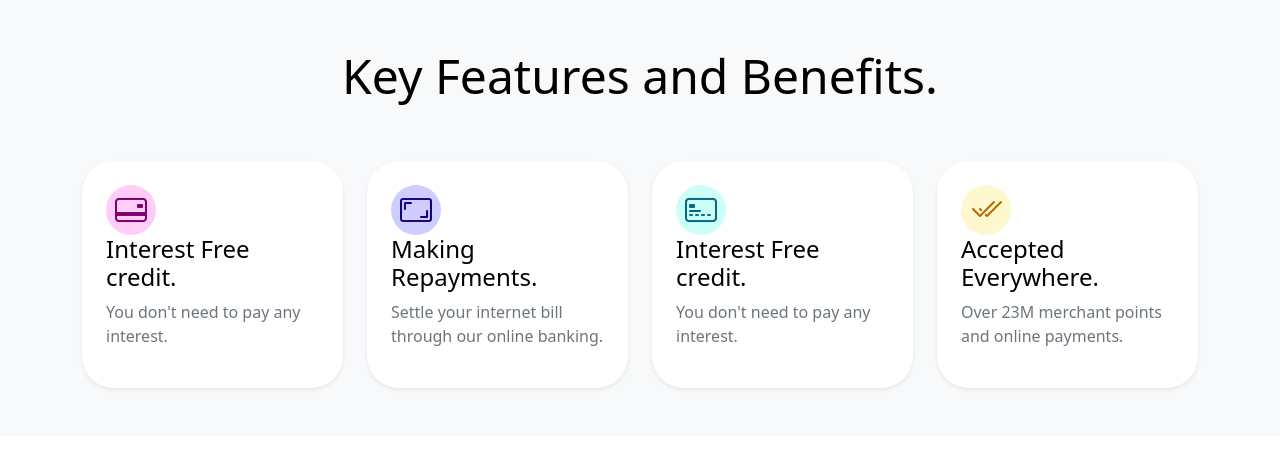
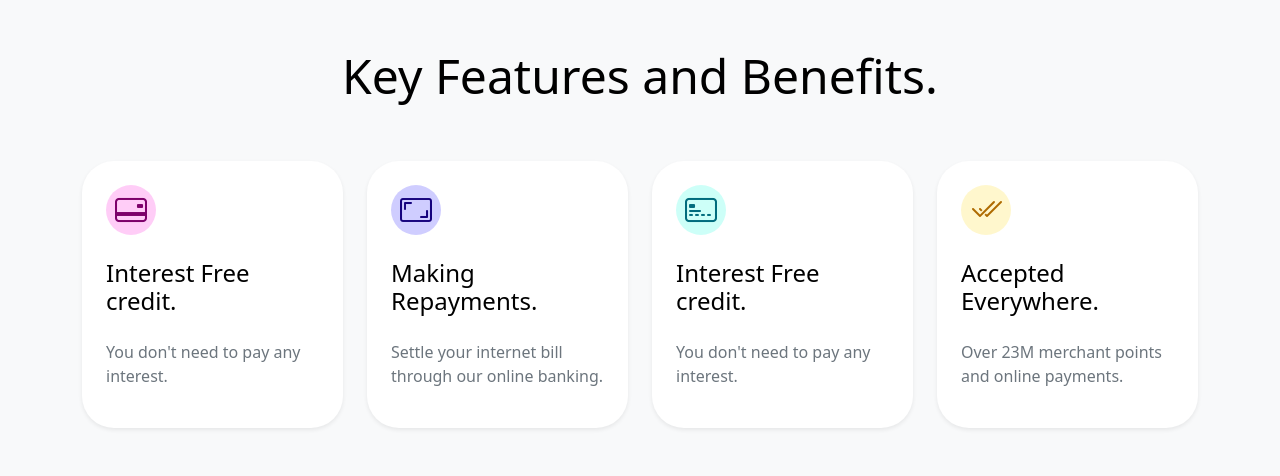
Before and after one commit to ndmichael/digital_banking, a Django app: page /virtualcards/visagold in a window 1280 px wide. Shown: the part 433-909 px from the top of the page. Before the commit the page ends 824 px from the top, so only its background shows below. Run offline with Django 4.2, Linux system fonts and the light colour scheme; some libraries are stand-ins or nearby versions.

Commit message:
update write up and inline css code

```diff
--- a/dbank/templates/dbank/visagold.html
+++ b/dbank/templates/dbank/visagold.html
@@ -31,28 +31,28 @@
             <div class="col-6 col-md-3">
                 <div class="bg-white shadow-sm p-4 rounded-5">
                     <i class=" bi bi-credit-card-2-back "></i>
-                    <h4>Interest Free credit.</h4>
+                    <h4 class="pt-4 pb-3">Interest Free credit.</h4>
                     <p>You don't need to pay any interest.</p>
                 </div>
             </div>
             <div class="col-6 col-md-3">
                 <div class="bg-white shadow-sm p-4 rounded-5">
                     <i class=" bi bi-aspect-ratio"></i>
-                    <h4>Making Repayments.</h4>
+                    <h4 class="pt-4 pb-3">Making Repayments.</h4>
                     <p>Settle your internet bill through our online banking.</p>
                 </div>
             </div>
             <div class="col-6 col-md-3">
                 <div class="bg-white shadow-sm p-4 rounded-5">
                     <i class=" bi bi-credit-card-2-front"></i>
-                    <h4>Interest Free credit.</h4>
+                    <h4 class="pt-4 pb-3">Interest Free credit.</h4>
                     <p>You don't need to pay any interest.</p>
                 </div>
             </div>
             <div class="col-6 col-md-3">
                 <div class="bg-white shadow-sm p-4 rounded-5">
                     <i class=" bi bi-check2-all"></i>
-                    <h4>Accepted Everywhere.</h4>
+                    <h4 class="pt-4 pb-3">Accepted Everywhere.</h4>
                     <p>Over 23M merchant points and online payments.</p>
                 </div>
             </div>
```
